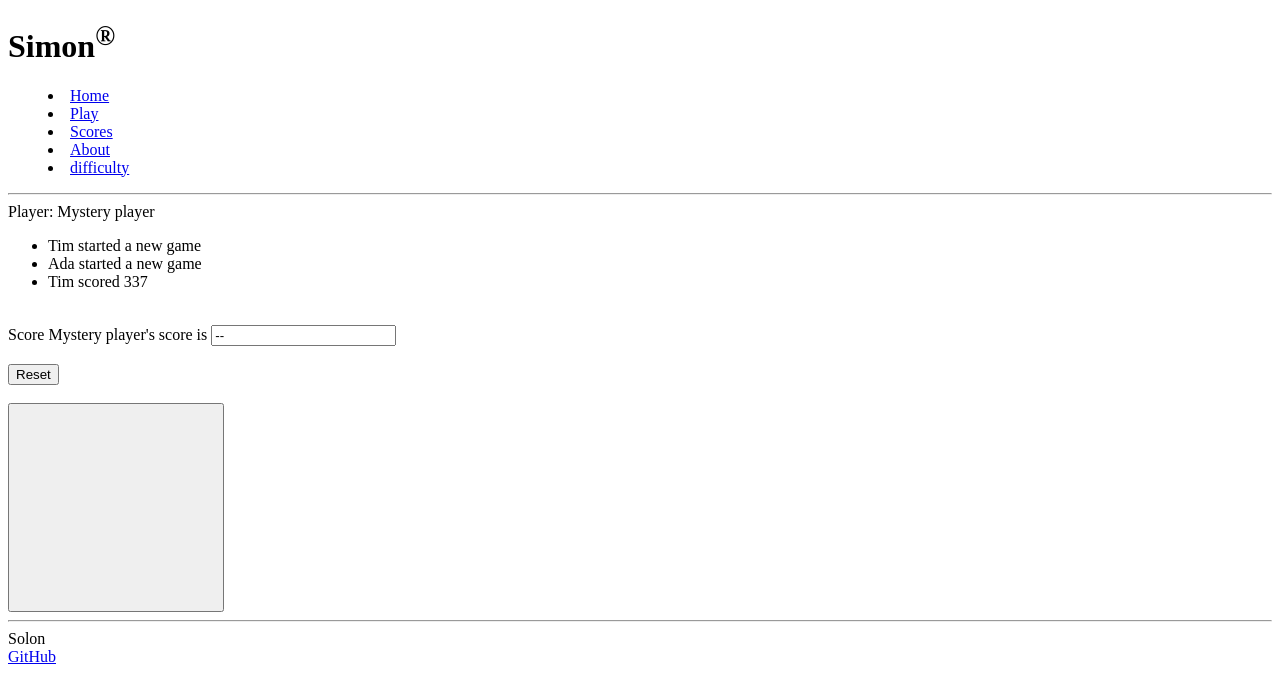
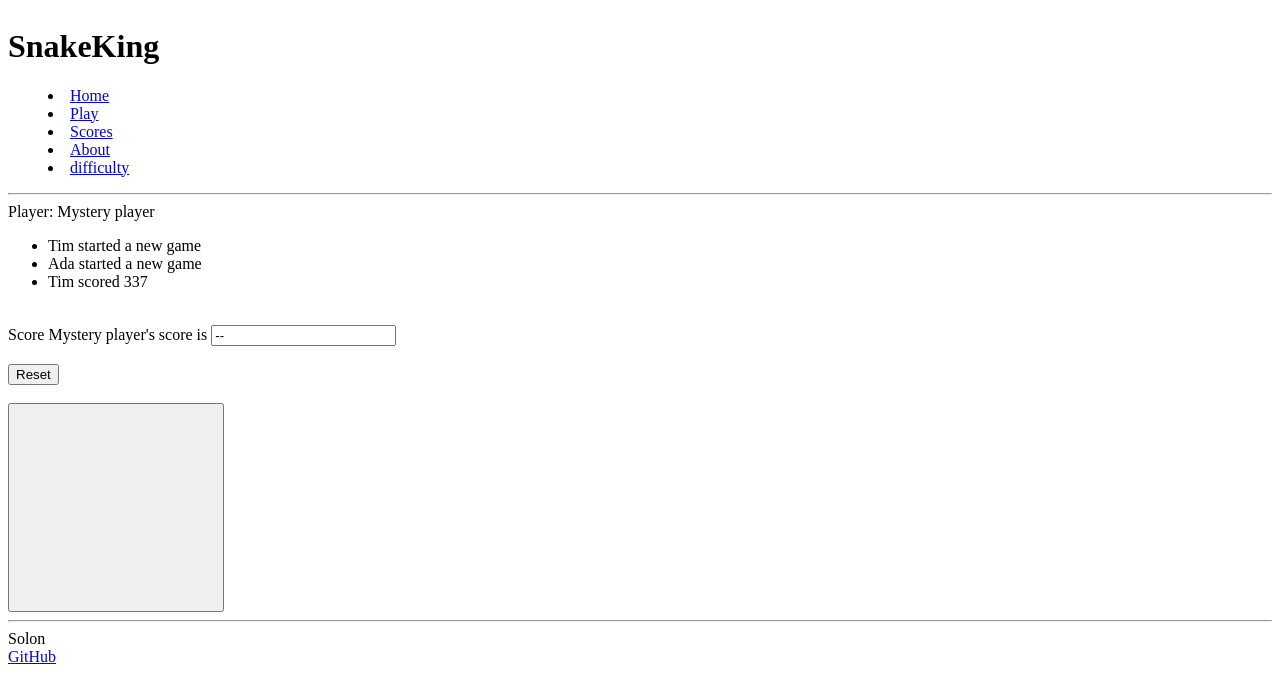
Before and after one commit to Solon-B/cs260-BYU, a plain HTML site: page SnakeKing/play.html in a window 1280 px wide. Drawn offline with Linux system fonts and the light colour scheme.

Commit message:
fixed a tital i missed

```diff
--- a/SnakeKing/play.html
+++ b/SnakeKing/play.html
@@ -4,13 +4,13 @@
     <meta charset="UTF-8" />
     <!-- Tell browsers not to scale the viewport automatically -->
     <meta name="viewport" content="width=device-width, initial-scale=1.0" />
-    <title>Simon</title>
+    <title>SnakeKing</title>
     <link rel="icon" href="favicon.ico" />
   </head>
   <body>
     <!-- Use header, main, and footer elements to give semantic structure -->
     <header>
-      <h1>Simon<sup>&reg;</sup></h1>
+      <h1>SnakeKing<sup></sup></h1>
 
       <!-- Navigation elements -->
       <nav>
```
